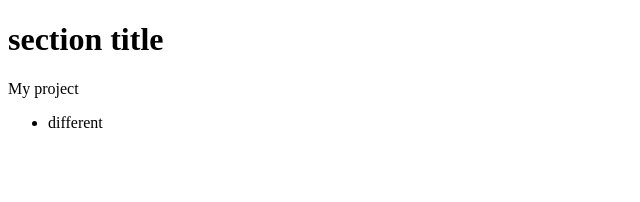
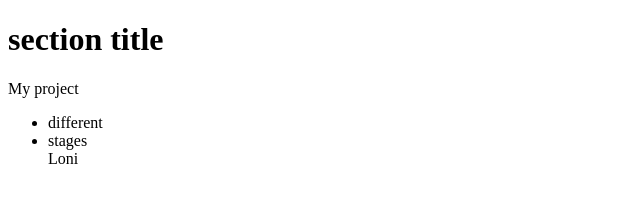
Before and after one commit to crypticbeing/my-project, a plain HTML site: page index.html in a window 1280 px wide. Shown: the full height of the page, 0-640 px from the left. Drawn offline with Linux system fonts and the light colour scheme.

Commit message:
feature new

```diff
--- a/index.html
+++ b/index.html
@@ -11,6 +11,8 @@
       <p>My project</p>
       <ul>
         <li>different</li>
+        <li>stages</li>
+        <label for="text">Loni</label>
       </ul>
     </main>
   </body>
```
